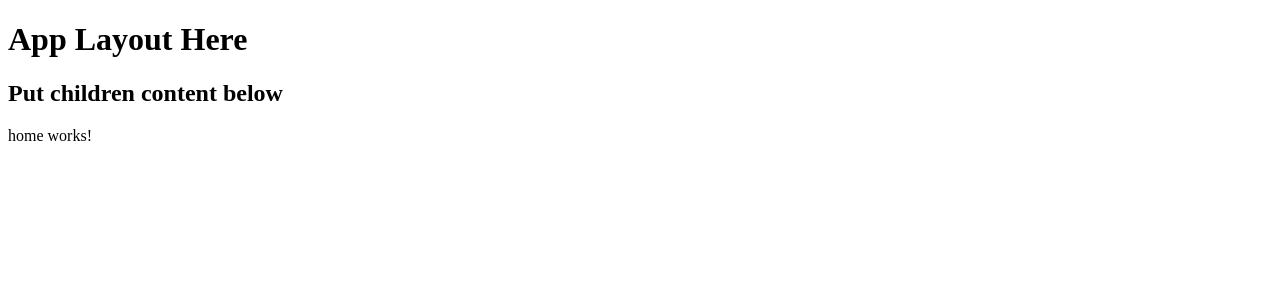
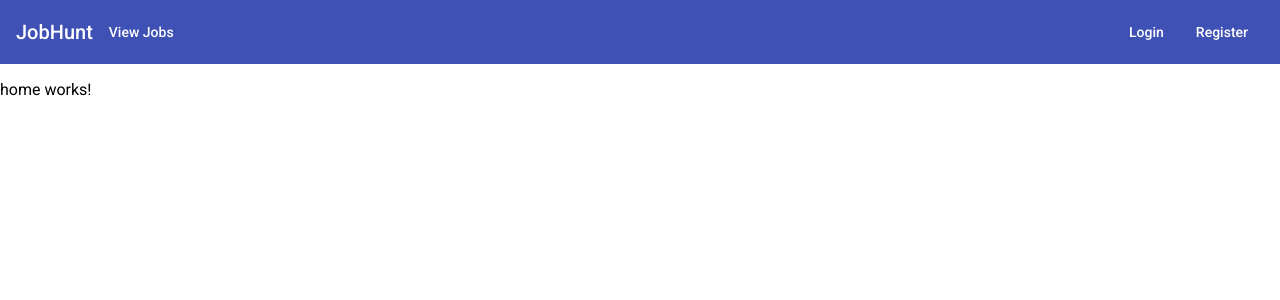
Before and after one commit to petehouston/mean-jobhunt, an Angular app in the folder client/: page / in a window 1280 px wide. Shown: the top 300 px of the page. Built offline with nearby package versions, Linux system fonts and the light colour scheme.

Commit message:
Fix #32: add Angular Material

```diff
--- a/client/angular.json
+++ b/client/angular.json
@@ -24,6 +24,7 @@
               "src/assets"
             ],
             "styles": [
+              "./node_modules/@angular/material/prebuilt-themes/indigo-pink.css",
               "src/styles.css"
             ],
             "scripts": []
@@ -89,6 +90,7 @@
               "src/assets"
             ],
             "styles": [
+              "./node_modules/@angular/material/prebuilt-themes/indigo-pink.css",
               "src/styles.css"
             ],
             "scripts": []
@@ -120,6 +122,7 @@
           }
         }
       }
-    }},
+    }
+  },
   "defaultProject": "client"
 }
--- a/client/package.json
+++ b/client/package.json
@@ -12,13 +12,16 @@
   "private": true,
   "dependencies": {
     "@angular/animations": "~8.2.8",
+    "@angular/cdk": "~8.2.3",
     "@angular/common": "~8.2.8",
     "@angular/compiler": "~8.2.8",
     "@angular/core": "~8.2.8",
     "@angular/forms": "~8.2.8",
+    "@angular/material": "^8.2.3",
     "@angular/platform-browser": "~8.2.8",
     "@angular/platform-browser-dynamic": "~8.2.8",
     "@angular/router": "~8.2.8",
+    "hammerjs": "^2.0.8",
     "rxjs": "~6.4.0",
     "tslib": "^1.10.0",
     "zone.js": "~0.9.1"
--- a/client/src/app/app.component.css
+++ b/client/src/app/app.component.css
@@ -0,0 +1,3 @@
+.menu-fill-remaining-space {
+  flex: 1 1 auto;
+}
--- a/client/src/app/app.component.html
+++ b/client/src/app/app.component.html
@@ -1,4 +1,15 @@
-<h1>App Layout Here</h1>
-
-<h2>Put children content below</h2>
+<mat-toolbar color="primary">
+  <mat-toolbar-row>
+    <h1>JobHunt</h1>
+    <span class="menu-spacer"></span>
+    <div>
+      <a mat-button [routerLink]="'/'">View Jobs </a>
+    </div>
+    <span class="menu-fill-remaining-space"></span>
+    <div>
+      <a mat-button [routerLink]="'/login'">Login</a>
+      <a mat-button [routerLink]="'/register'">Register</a>
+    </div>
+  </mat-toolbar-row>
+</mat-toolbar>
 <router-outlet></router-outlet>
--- a/client/src/index.html
+++ b/client/src/index.html
@@ -6,6 +6,8 @@
   <base href="/">
   <meta name="viewport" content="width=device-width, initial-scale=1">
   <link rel="icon" type="image/x-icon" href="favicon.ico">
+  <link href="https://fonts.googleapis.com/css?family=Roboto:300,400,500&display=swap" rel="stylesheet">
+  <link href="https://fonts.googleapis.com/icon?family=Material+Icons" rel="stylesheet">
 </head>
 <body>
   <app-root></app-root>
--- a/client/src/main.ts
+++ b/client/src/main.ts
@@ -1,3 +1,4 @@
+import 'hammerjs';
 import { enableProdMode } from '@angular/core';
 import { platformBrowserDynamic } from '@angular/platform-browser-dynamic';
 
--- a/client/src/styles.css
+++ b/client/src/styles.css
@@ -1 +1,4 @@
 /* You can add global styles to this file, and also import other style files */
+
+html, body { height: 100%; }
+body { margin: 0; font-family: Roboto, "Helvetica Neue", sans-serif; }
```
Also changed, not shown: client/src/app/app.module.ts (+13 -1 lines), 1 other file (tests, documents, lock files or other folders).
